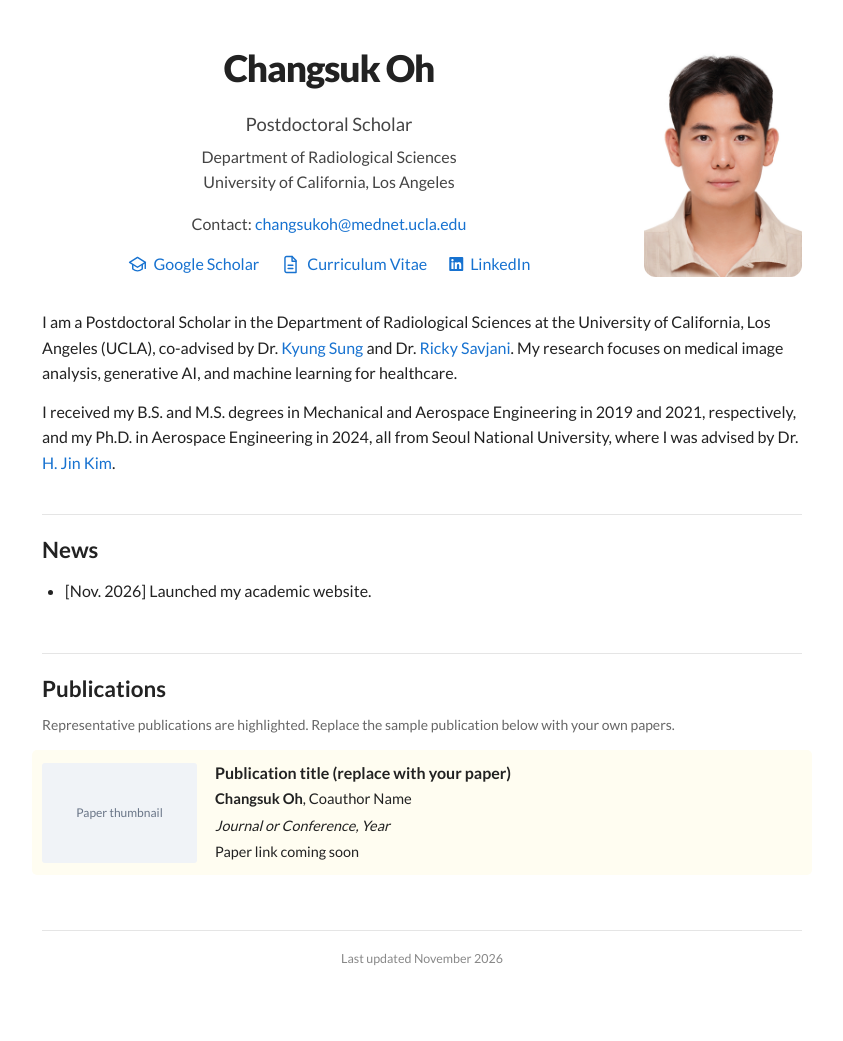
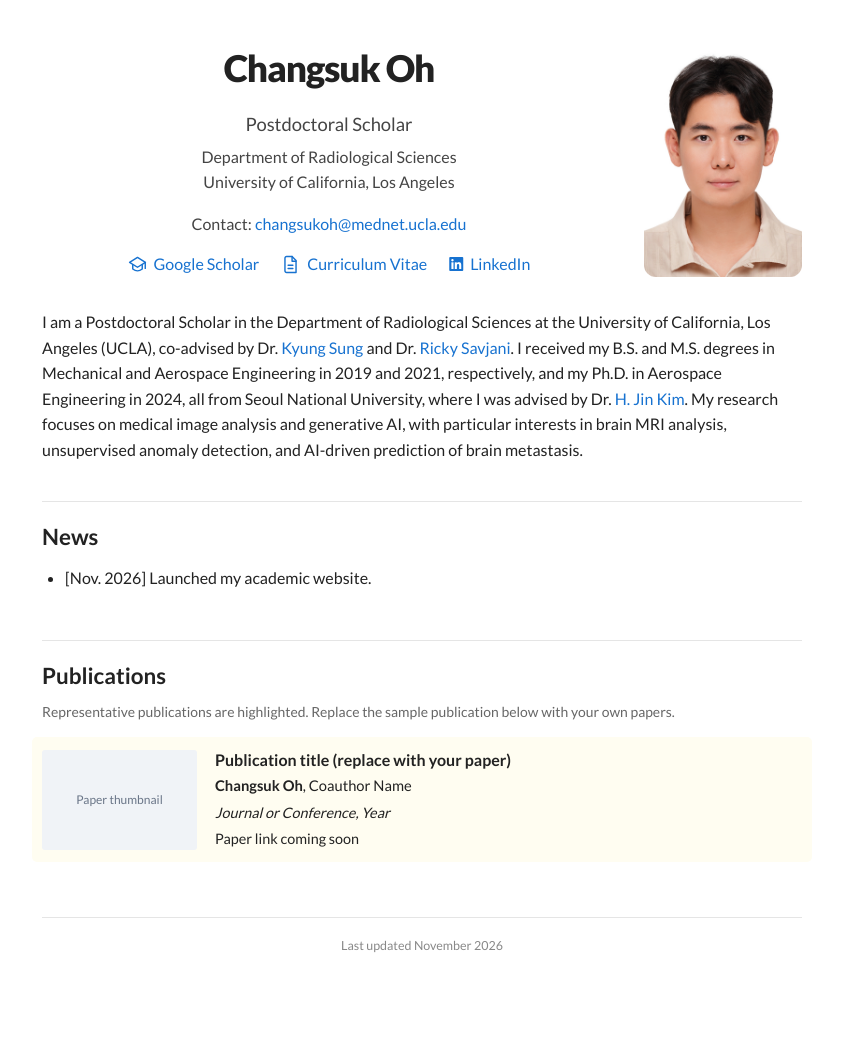
Before and after one commit to ChangsukOh/changsukoh.github.io, a Jekyll site: the page index.html, which Jekyll copies as it is, in a window 1280 px wide. Shown: the whole page, without its empty margins (218-1061 px from the left). Built offline with Jekyll 4.4.1, drawn with Linux system fonts in a browser that asks for light colours.

Commit message:
Revise research focus in index.html
Updated research focus to include brain MRI analysis and AI-driven prediction of brain metastasis.

```diff
--- a/index.html
+++ b/index.html
@@ -105,18 +105,18 @@
              target="_blank" rel="noopener noreferrer">Kyung Sung</a>
       and Dr. <a href="https://savjanilab.healthsciences.ucla.edu/"
                  target="_blank" rel="noopener noreferrer">Ricky Savjani</a>.
-      My research focuses on medical image analysis, generative AI,
-      and machine learning for healthcare.
-    </p>
-
-    <p>
       I received my B.S. and M.S. degrees in Mechanical and Aerospace
       Engineering in 2019 and 2021, respectively, and my Ph.D. in
       Aerospace Engineering in 2024, all from Seoul National University,
       where I was advised by
       Dr. <a href="https://larr.snu.ac.kr/"
              target="_blank" rel="noopener noreferrer">H. Jin Kim</a>.
+      My research focuses on medical image analysis and generative AI,
+      with particular interests in brain MRI analysis, unsupervised anomaly detection,
+      and AI-driven prediction of brain metastasis.
     </p>
+
+
     </div>
 
     <section class="block" aria-labelledby="news-title">
```
